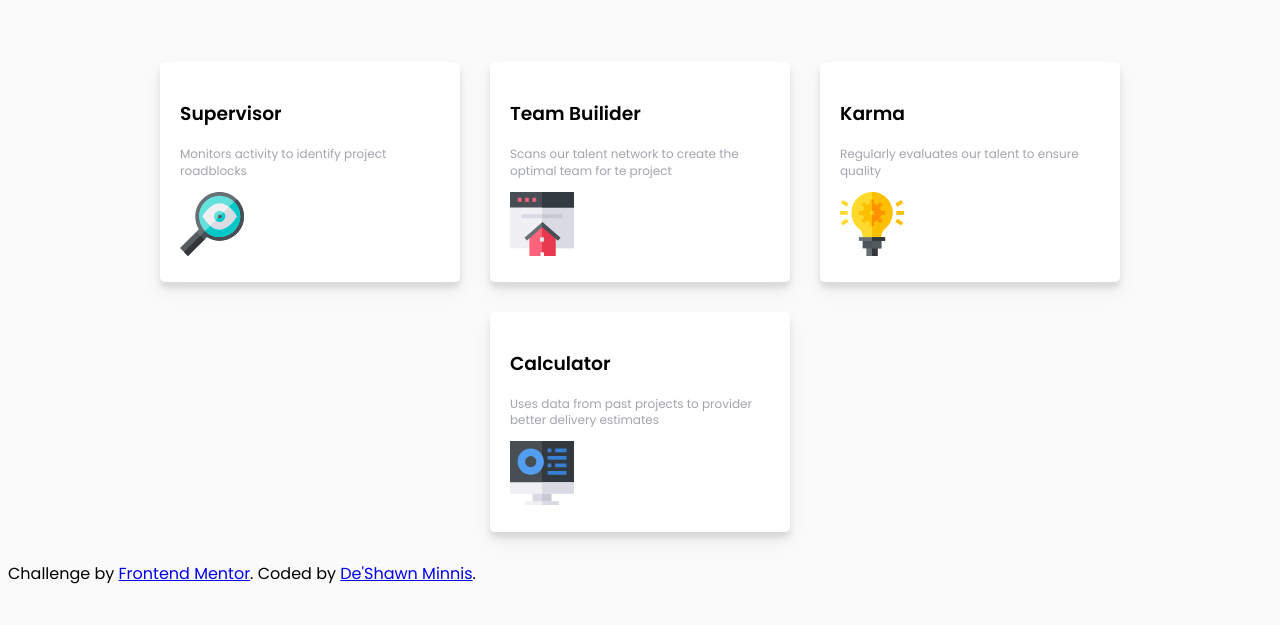
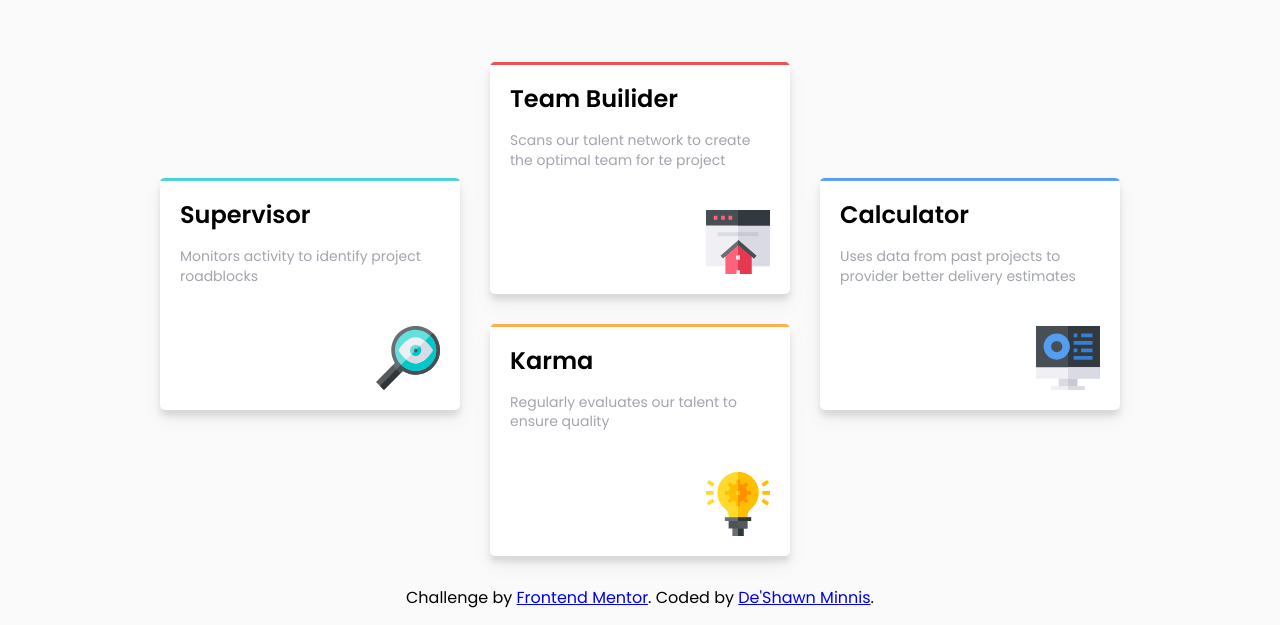
Before and after one commit to deshawnminnis/front-end-mentor---four-card-feature-challenge, a plain HTML site: page index.html in a window 1280 px wide. Shown: the part 203-828 px from the top of the page. Before the commit the page ends 804 px from the top, so only its background shows below. Drawn offline with Linux system fonts and the light colour scheme.

Commit message:
Version 1.2

```diff
--- a/css/style.css
+++ b/css/style.css
@@ -54,8 +54,9 @@ body {
 
 .showcase-container p {
   font-weight: 400;
-  font-size: 0.75rem;
+  font-size: 14px;
   color: hsl(229, 6%, 66%);
+  margin: 15px 0 40px;
 }
 
 .showcase-container .box {
@@ -63,11 +64,57 @@ body {
   margin: 15px;
   padding: 20px;
   background-color: #fff;
+  overflow: hidden;
   box-shadow: 0 10px 20px rgba(0, 0, 0, 0.05), 0 6px 6px rgba(0, 0, 0, 0.1);
   border-radius: 5px;
   position: relative;
 }
 
+.showcase-container .box::after {
+  content: "";
+  position: absolute;
+  top: 0;
+  left: 0;
+  height: 3px;
+  width: 100%;
+}
+
+.showcase-container .box-cyan::after {
+  background-color: var(--primary-color-cyan);
+}
+
+.showcase-container .box-red::after {
+  background-color: var(--primary-color-red);
+}
+
+.showcase-container .box-orange::after {
+  background-color: var(--primary-color-orange);
+}
+
+.showcase-container .box-blue::after {
+  background-color: var(--primary-color-blue);
+}
+
+.showcase-container .box-push {
+  transform: translateY(50%);
+}
+
+.showcase-container .box h2 {
+  margin: 0;
+}
+
 .showcase-container .box img {
-  align-self: flex-end;
+  display: block;
+  margin-left: auto;
 }
+
+footer {
+  text-align: center;
+}
+
+/* Media queries */
+@media (max-width: 775px) {
+  .box-push {
+    transform: translateY(0);
+  }
+}
--- a/index.html
+++ b/index.html
@@ -20,33 +20,33 @@
 
     <!-- Showcase -->
     <section class="showcase-container">
-      <div class="box">
-        <h3>Supervisor</h3>
+      <div class="box box-cyan box-push">
+        <h2>Supervisor</h2>
         <p>
           Monitors activity to identify project roadblocks
         </p>
         <img src="images/icon-supervisor.svg" alt="Supervisor" />
       </div>
-      <div class="box">
-        <h3>Team Builider</h3>
+      <div class="box box-red">
+        <h2>Team Builider</h2>
         <p>
           Scans our talent network to create the optimal team for te project
         </p>
         <img src="images/icon-team-builder.svg" alt="Supervisor" />
       </div>
-      <div class="box">
-        <h3>Karma</h3>
+      <div class="box box-blue box-push">
+        <h2>Calculator</h2>
+        <p>
+          Uses data from past projects to provider better delivery estimates
+        </p>
+        <img src="images/icon-calculator.svg" alt="Supervisor" />
+      </div>
+      <div class="box box-orange">
+        <h2>Karma</h2>
         <p>
           Regularly evaluates our talent to ensure quality
         </p>
         <img src="images/icon-karma.svg" alt="Supervisor" />
-      </div>
-      <div class="box">
-        <h3>Calculator</h3>
-        <p>
-          Uses data from past projects to provider better delivery estimates
-        </p>
-        <img src="images/icon-calculator.svg" alt="Supervisor" />
       </div>
     </section>
 
```
